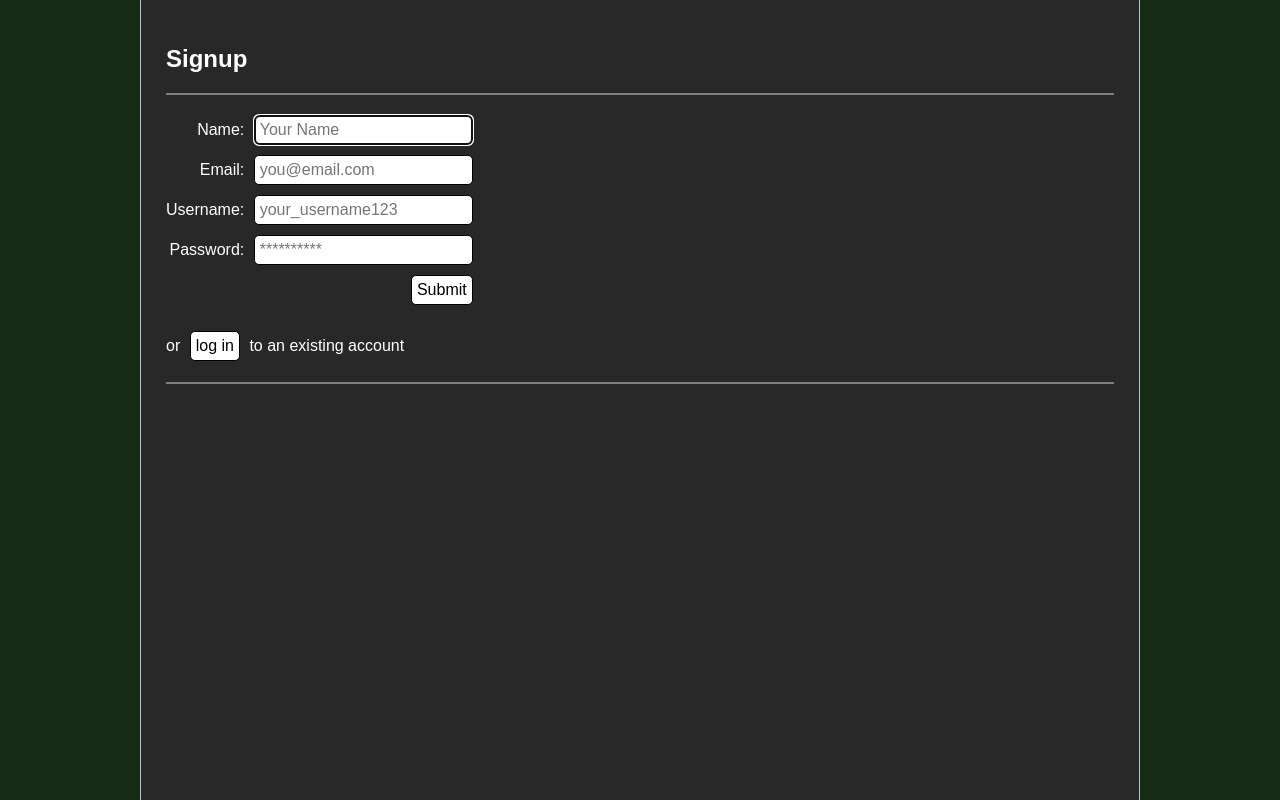
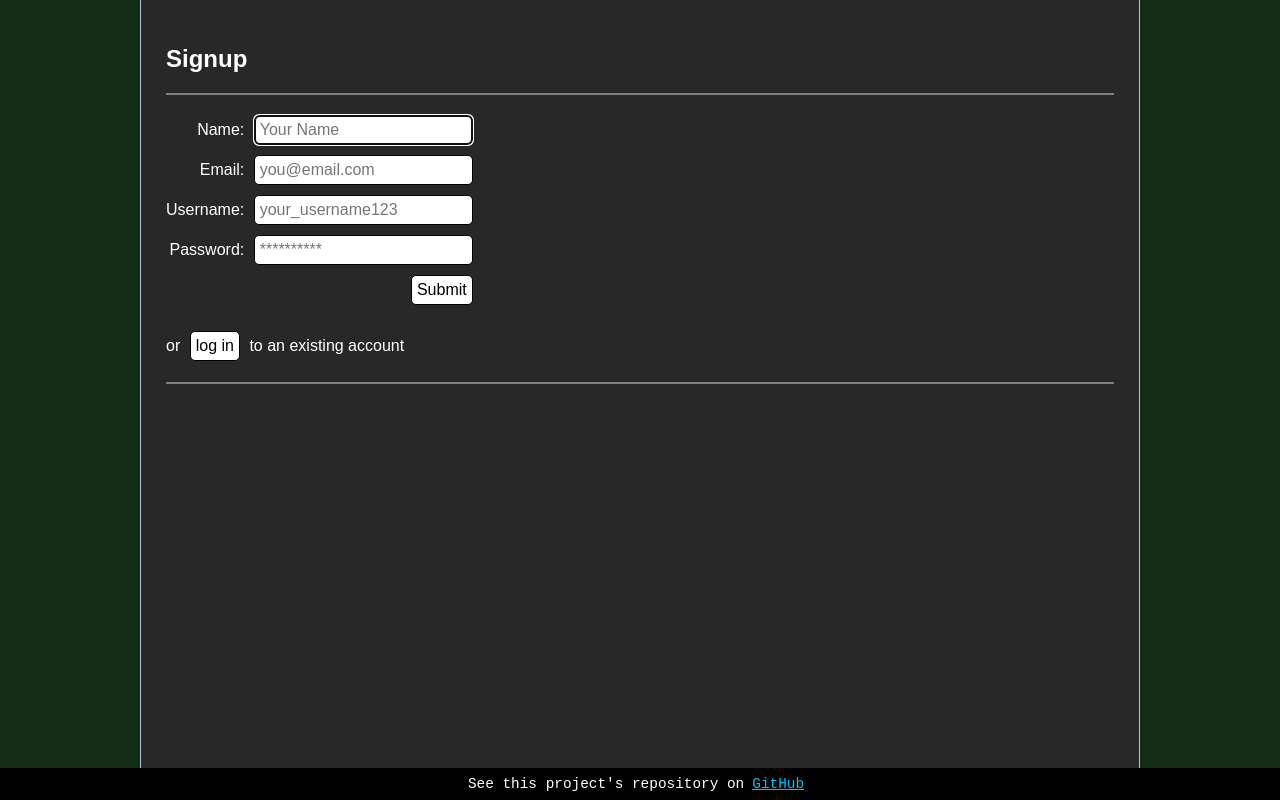
Before and after one commit to noahkawaguchi/spur, a React (Vite) app in the folder frontend/: page /signup in a window 1280 px wide. Built offline with nearby package versions, Linux system fonts and the light colour scheme; no server answers.

Commit message:
Add footer and put feed at the root route

```diff
--- a/frontend/src/App.css
+++ b/frontend/src/App.css
@@ -3,7 +3,8 @@
   height: 100vh;
   margin: auto;
   padding: 25px;
-  background-color: rgb(40, 40, 40);
+  overflow-y: auto;
+  background-color: var(--main-background);
   border-left: var(--light-border);
   border-right: var(--light-border);
 }
@@ -66,3 +67,7 @@ th {
   padding: 10px;
   background-color: var(--soft-background);
 }
+
+a {
+  color: deepskyblue;
+}
--- a/frontend/src/App.tsx
+++ b/frontend/src/App.tsx
@@ -4,7 +4,6 @@ import ErrorFallbackPage from '@/pages/ErrorFallback';
 import LoginPage from '@/pages/Login';
 import SignupPage from '@/pages/Signup';
 import MainLayout from '@/layouts/MainLayout';
-import HomePage from '@/pages/Home';
 import FeedPage from '@/pages/Feed';
 import NotFoundPage from '@/pages/NotFound';
 import CreatePage from '@/pages/Create';
@@ -14,17 +13,18 @@ import AddFriendPage from '@/pages/Friends/Add';
 import FriendContentPage from '@/pages/Friends/FriendContent';
 import ProfilePage from '@/pages/Profile';
 import './App.css';
+import UniversalLayout from '@/layouts/UniversalLayout';
 
 const App = () => {
   return (
     <BrowserRouter>
       <ErrorBoundary FallbackComponent={ErrorFallbackPage}>
         <Routes>
+          <Route element={<UniversalLayout />}>
             <Route path='/login' element={<LoginPage />} />
             <Route path='/signup' element={<SignupPage />} />
             <Route element={<MainLayout />}>
-            <Route path='/' element={<HomePage />} />
-            <Route path='/feed' element={<FeedPage />} />
+              <Route path='/' element={<FeedPage />} />
               <Route path='/create' element={<CreatePage />} />
               <Route path='/friends' element={<FriendsPage />} />
               <Route path='/friends/requests' element={<FriendRequestsPage />} />
@@ -33,6 +33,7 @@ const App = () => {
               <Route path='/profile' element={<ProfilePage />} />
               <Route path='*' element={<NotFoundPage />} />
             </Route>
+          </Route>
         </Routes>
       </ErrorBoundary>
     </BrowserRouter>
--- /dev/null
+++ b/frontend/src/Layouts/UniversalLayout.tsx
@@ -0,0 +1,13 @@
+import { Outlet } from 'react-router-dom';
+import Footer from '@/components/Footer/Footer';
+
+const UniversalLayout = () => {
+  return (
+    <>
+      <Outlet />
+      <Footer />
+    </>
+  );
+};
+
+export default UniversalLayout;
--- /dev/null
+++ b/frontend/src/components/Footer/Footer.module.css
@@ -0,0 +1,14 @@
+.universalFooter {
+  position: fixed;
+  bottom: 0;
+  left: 0;
+  width: 100vw;
+  background-color: black;
+  text-align: center;
+}
+
+.universalFooter * {
+  font-size: 0.9rem;
+  font-family: monospace;
+  margin: 8px;
+}
--- /dev/null
+++ b/frontend/src/components/Footer/Footer.tsx
@@ -0,0 +1,16 @@
+import styles from './Footer.module.css';
+
+const Footer = () => {
+  return (
+    <footer className={styles.universalFooter}>
+      <p>
+        See this project's repository on
+        <a href='https://github.com/noahkawaguchi/spur' target='_blank' rel='noopener noreferrer'>
+          GitHub
+        </a>
+      </p>
+    </footer>
+  );
+};
+
+export default Footer;
--- a/frontend/src/components/Header/Header.module.css
+++ b/frontend/src/components/Header/Header.module.css
@@ -1,16 +1,5 @@
-.titleLink {
+.headerTitle {
   text-align: center;
-  color: white;
-  text-decoration: none;
-  padding: 5px;
-}
-
-.titleLink:hover {
-  color: var(--accent-color);
-  font-style: italic;
-}
-
-.titleHeading {
   width: max-content;
   margin: 20px auto;
 }
@@ -33,7 +22,10 @@
   }
 }
 
-.titleHeading:hover {
+.headerTitle:hover {
+  color: var(--accent-color);
+  font-style: italic;
+  cursor: default;
   animation-name: title-twist;
   animation-duration: 0.4s;
   animation-iteration-count: 1;
--- a/frontend/src/components/Header/Header.tsx
+++ b/frontend/src/components/Header/Header.tsx
@@ -4,13 +4,9 @@ import styles from './Header.module.css';
 const Header = () => {
   return (
     <header>
-      <h1 className={styles.titleHeading}>
-        <Link to='/' className={styles.titleLink}>
-          Spur
-        </Link>
-      </h1>
+      <h1 className={styles.headerTitle}>Spur</h1>
       <nav>
-        <Link to='/feed'>
+        <Link to='/'>
           <button type='button'>Feed</button>
         </Link>
         <Link to='/create'>
--- a/frontend/src/index.css
+++ b/frontend/src/index.css
@@ -1,7 +1,8 @@
 :root {
-  --accent-color: lightgreen;
+  --main-background: rgb(40, 40, 40);
   --soft-background: rgb(60, 60, 60);
   --light-border: 1px solid lightsteelblue;
+  --accent-color: lightgreen;
   color: white;
   background-color: rgb(20, 45, 20);
 }
--- a/frontend/src/pages/Home.tsx
+++ /dev/null
@@ -1,5 +0,0 @@
-const HomePage = () => {
-  return <p>Home page here!</p>;
-};
-
-export default HomePage;
```
Lines whose indentation alone changed are shown as unchanged.
